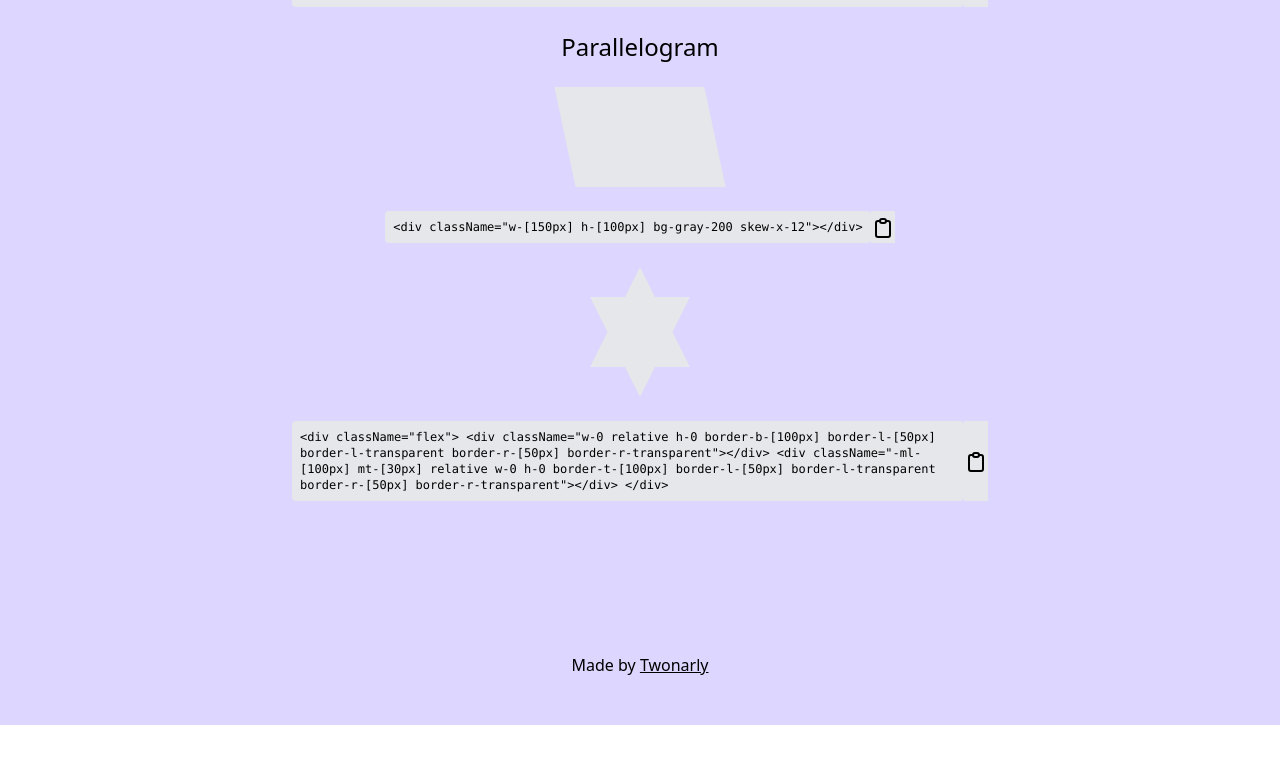
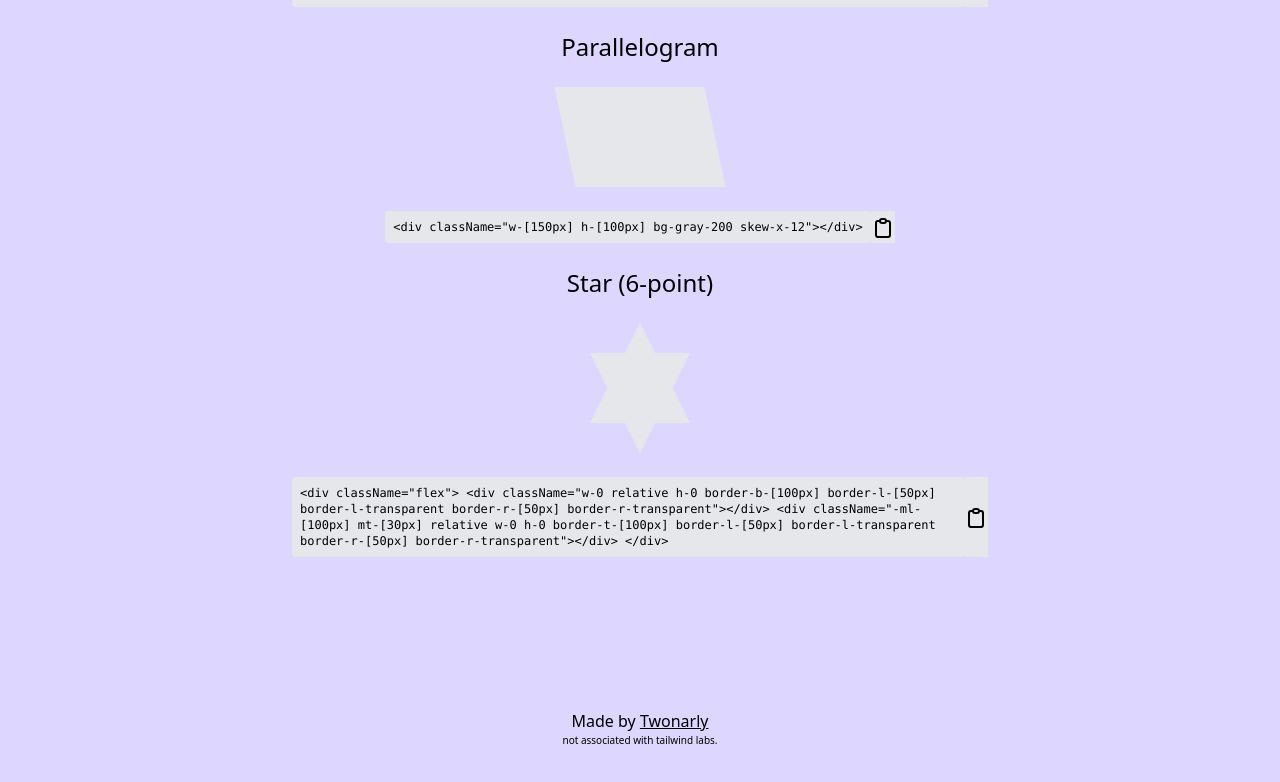
Before and after one commit to Twonarly1/tailwindcss-shapes, a Next.js app: page / in a window 1280 px wide. Shown: the part 4178-4960 px from the top of the page. Before the commit the page ends 4903 px from the top, so only its background shows below. Built offline with nearby package versions, Linux system fonts and the light colour scheme.

Commit message:
star heading and footer disclaimer

```diff
--- a/pages/index.tsx
+++ b/pages/index.tsx
@@ -295,6 +295,8 @@ const Home: NextPage = () => {
                 {parallelogram} <Copy toCopy={parallelogram.props.children} />
             </div>
             {/* star */}
+            <p className="heading">Star (6-point)</p>
+
             <div className="flex">
                 <div className="w-0 relative h-0 border-b-[100px] border-l-[50px] border-l-transparent border-r-[50px] border-r-transparent"></div>
                 <div className="-ml-[100px] mt-[30px] relative  w-0 h-0 border-t-[100px] border-l-[50px] border-l-transparent border-r-[50px] border-r-transparent"></div>
@@ -304,11 +306,12 @@ const Home: NextPage = () => {
             </div>
 
             {/* FOOTER */}
-            <footer className=" text-black mt-32">
+            <footer className="text-center text-black mt-32">
                 Made by{" "}
                 <a className="underline" href="https://github.com/Twonarly1/tailwindcss-shapes">
                     Twonarly
                 </a>
+                <div className="text-[10px]"> not associated with tailwind labs.</div>
             </footer>
         </div>
     )
```
